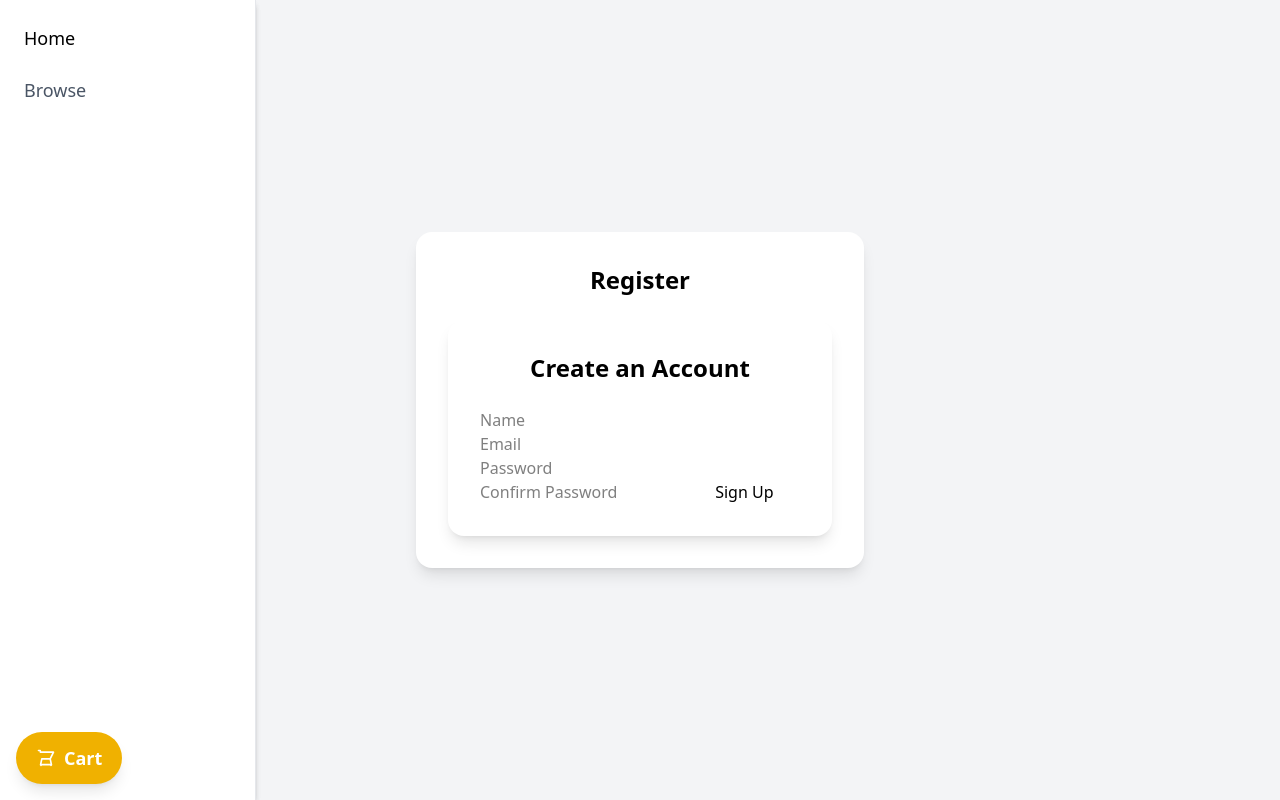
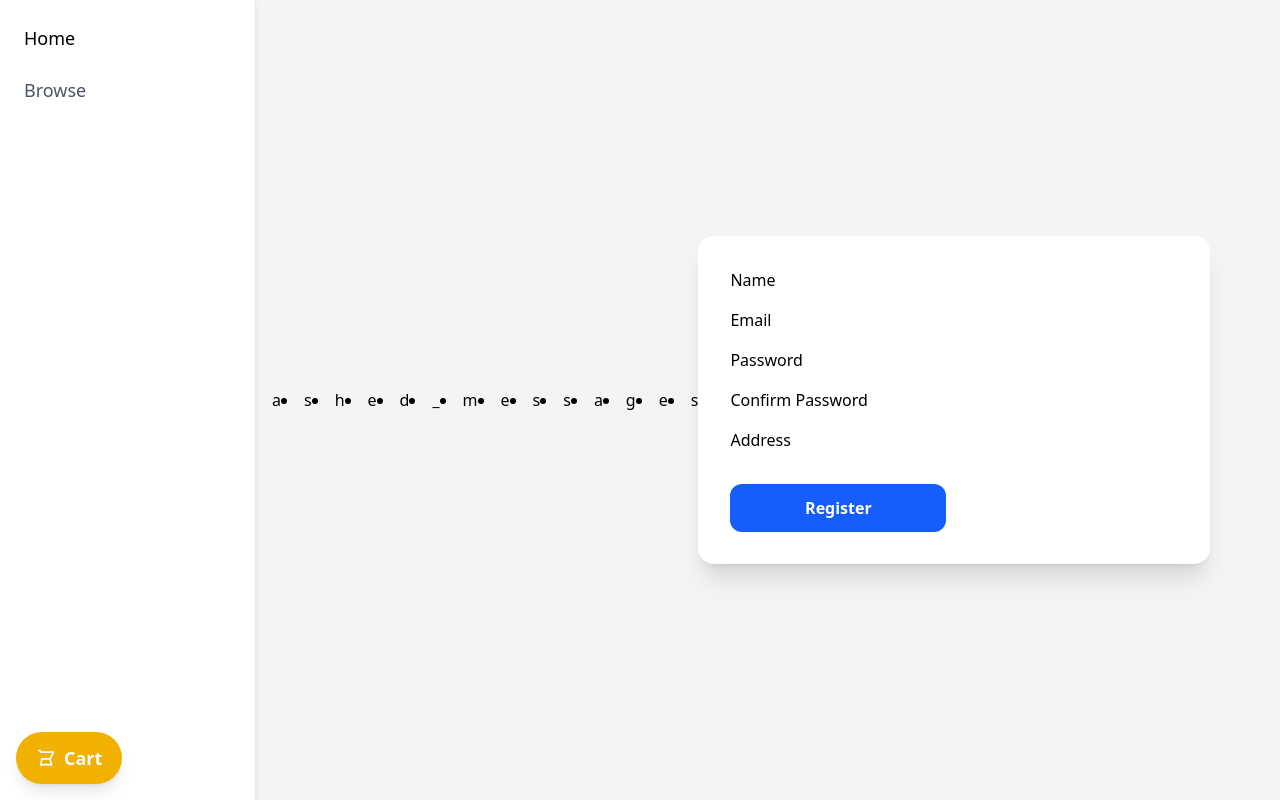
Before and after one commit to JaysonRM2008/cooking_your_way, a Flask app: template templates/register.html.jinja in a window 1280 px wide. Run offline with Flask 3, Linux system fonts and the light colour scheme; the template is opened without the code that fills it, so the values that code supplies are empty.

Commit message:
Digital Storefront: User Registration

```diff
--- a/main.py
+++ b/main.py
@@ -1,4 +1,4 @@
-from flask import Flask, render_template , request , redirect
+from flask import Flask, render_template , request, flash, redirect
 
 import pymysql
 
@@ -8,6 +8,8 @@
 app = Flask(__name__)
 
 config = Dynaconf(settings_files=["settings.toml"],)
+
+app.secret_key = config.secret_key
 
 def connect_db():
     conn = pymysql.connect(
@@ -53,6 +55,39 @@
     return render_template("product.html.jinja", product=result)
 
 
+@app.route("/register", methods=["POST", "GET"])
+def register():
+    if request.method == "POST":
+        name = request.form["name"]
+
+        email = request.form["email"]
+
+        password = request.form["password"]
+        confirm_password = request.form["confirm_password"]
+
+        address = request.form["address"]
+
+        if password != confirm_password:
+            flash("Passwords do not match!")
+        elif len(password) < 8:
+            flash("Password must be at least 8 characters long!")
+            flash("password is too short")
+        else:
+            connection = connect_db()
+
+            cursor = connection.cursor()
+
+            cursor.execute("""
+                INSERT INTO `User` ( `Name`, `Email`, `Password`, `Address`)
+                        VALUES (%s, %s, %s, %s)
+    """, (name, email, password, address) )
+
+        return redirect('/login')
+
+    return render_template("register.html.jinja")
+
+
+
 @app.route("/login", methods=["GET", "POST"])
 def login():
     if request.method == "POST":
@@ -70,31 +105,3 @@
             return "Email not found"
 
     return render_template("login.html.jinja")
-
-
-@app.route("/register", methods=['GET', 'POST'])
-def register():
-    connection = connect_db()
-
-    cursor = connection.cursor()
-
-    cursor.execute(
-            "INSERT INTO User (Name, Email, Password) VALUES (%s, %s, %s)",
-            (name, email ("utf-8"))
-        )
-
-    if request.method == "POST":
-
-        name = request.form.get("name")
-
-        email = request.form.get("email")
-
-        password = request.form.get("password")
-
-        confirm = request.form.get("confirm_password")
-        if password != confirm:
-            return "Passwords do not match"
-
-        connection.close()
-
-    return render_template("register.html.jinja")
--- a/templates/register.html.jinja
+++ b/templates/register.html.jinja
@@ -5,26 +5,31 @@
     <meta name="viewport" content="width=device-width, initial-scale=1.0" />
     <script src="https://cdn.jsdelivr.net/npm/@tailwindcss/browser@4"></script>
   </head>
-  <body class="bg-gray-100 flex items-center justify-center h-screen">
+  <body class="bg-gray-100 flex items-center justify-center min-h-screen">
 {% include "components/navbar.html.jinja" %}
 
-    <div class="bg-white p-8 rounded-2xl shadow-lg w-full max-w-md">
-      <h1 class="text-2xl font-bold text-center mb-6">Register</h1>
-        <form action="/login" method="POST" class="space-y-6">
+{% for message in ("get_flashed_messages")%}
+<li>{{message}}</li>
+{%endfor%}
 
-   <body class="bg-gray-100 flex items-center justify-center min-h-screen">
+ <form method="post" class="bg-white p-8 rounded-2xl shadow-xl w-full max-w-lg grid grid-cols-2 gap-4">
+    <label> Name</label>
+    <input name="name" required>
 
-{% include "components/navbar.html.jinja" %}
+  <label>Email</label>
+    <input name="email" required type="email">
 
-<div class="bg-white p-8 rounded-2xl shadow-lg w-full max-w-md">
-    <h1 class="text-2xl font-bold text-center mb-6">Create an Account</h1>
+    <label> Password </label>
+    <input name="password" required type="password">
 
-    <form action="" method="POST">
-        <input type="text" name="name" placeholder="Name" required class="...">
-        <input type="email" name="email" placeholder="Email" required class="...">
-        <input type="password" name="password" placeholder="Password" required class="...">
-        <input type="password" name="confirm_password" placeholder="Confirm Password" required class="...">
-        <button type="submit" class="...">Sign Up</button>
+      <label> Confirm Password </label>
+    <input name="confirm_password" required type="password">
+
+<label>Address</label>
+<input name="address" required >
+
+<button type="submit" class="w-full mt-4 bg-blue-600 text-white font-semibold py-3 rounded-xl hover:bg-blue-700 transition">Register</button>
+
     </form>
 </div>
 
```
